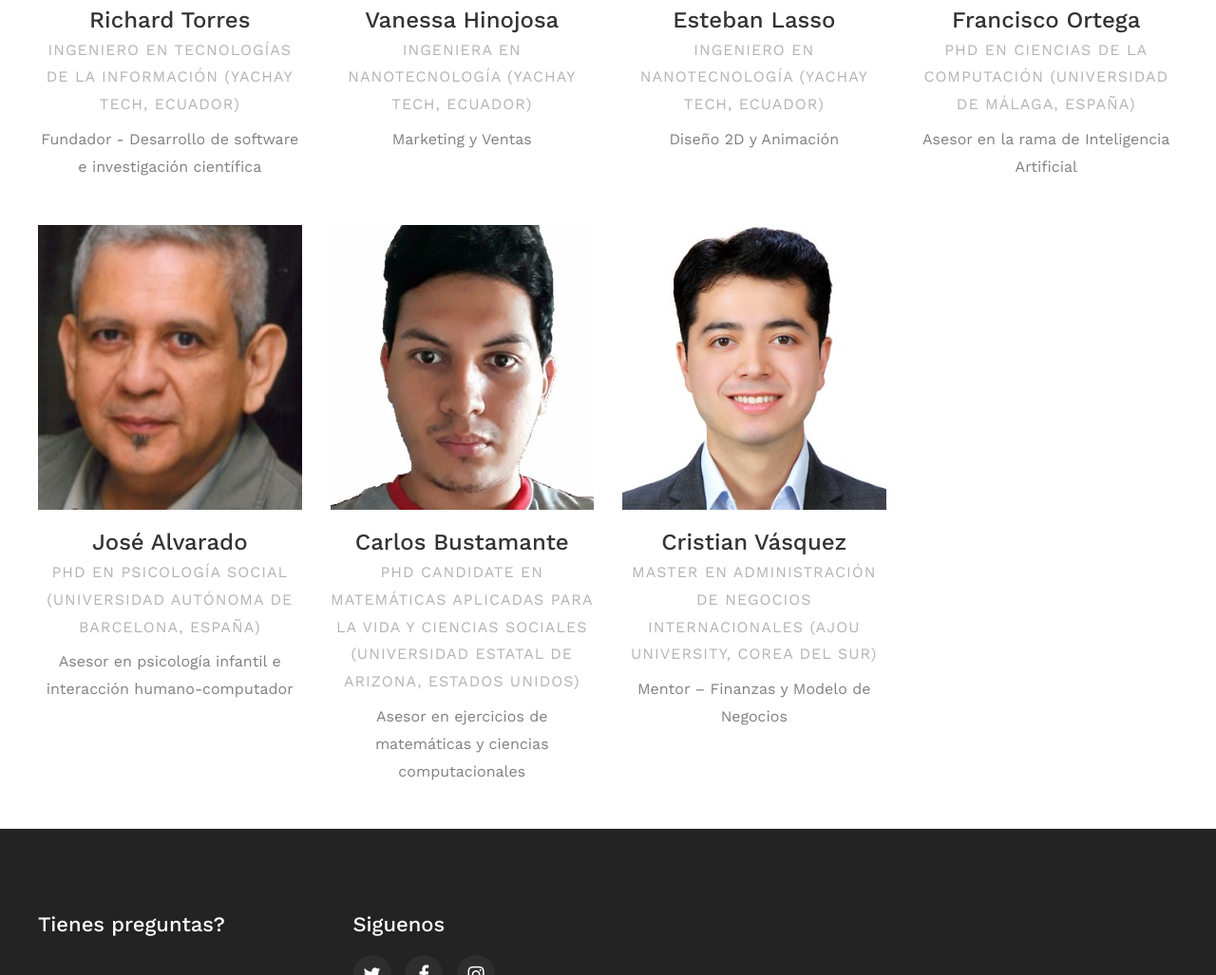
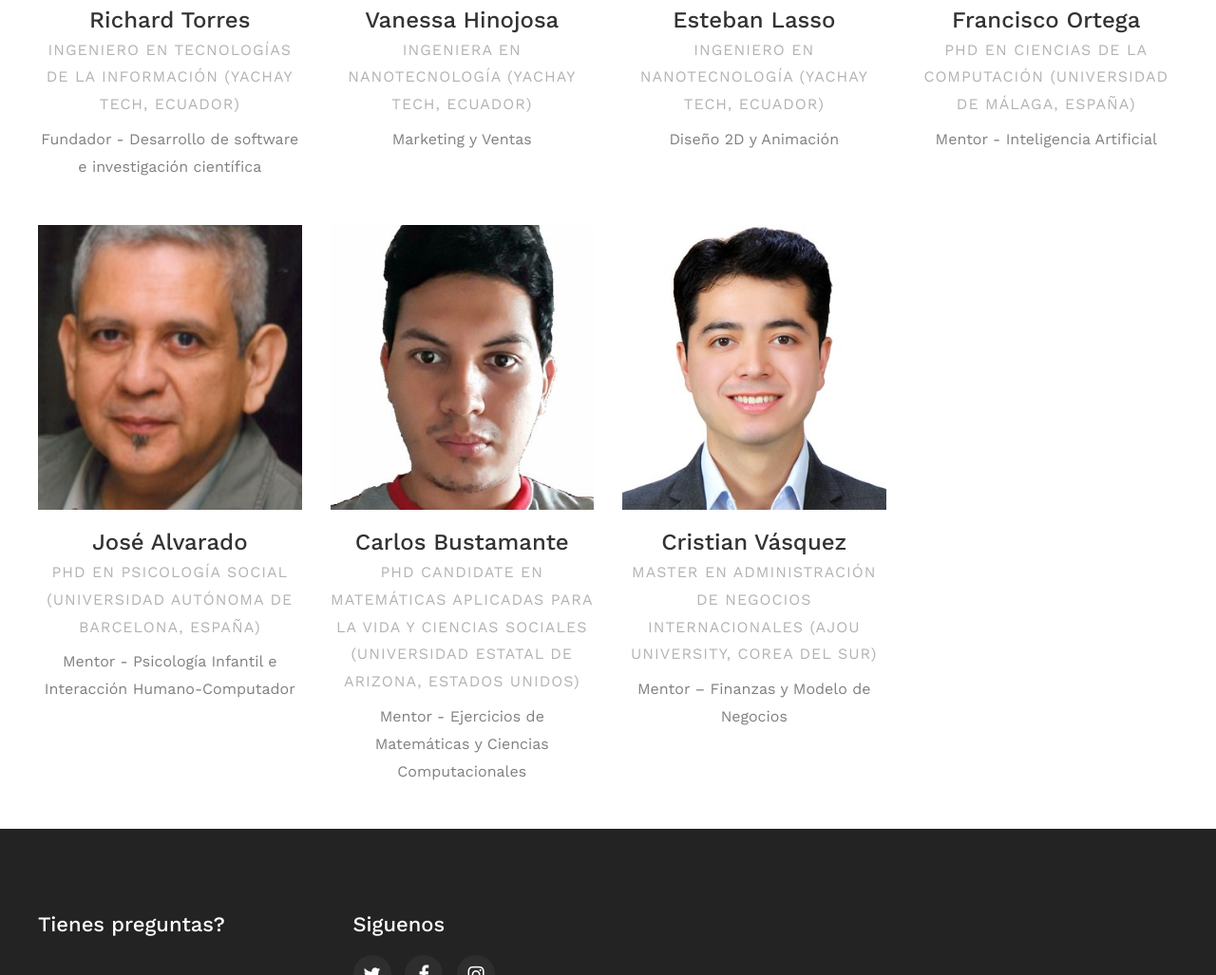
Before and after one commit to dreamerphoenix/website, a plain HTML site: page about.html in a window 1280 px wide. Shown: the part 872-1899 px from the top of the page at 95% size. Drawn offline with nearby package versions, Linux system fonts and the light colour scheme; some packages are replaced by stand-ins of ours; no server answers; files whose address does not match are found by name; a web font is replaced by a local one.

Commit message:
Add in capital letters

```diff
--- a/about.html
+++ b/about.html
@@ -154,7 +154,7 @@
 								<h3>Francisco Ortega</h3>
 								<span class="position mb-2">PhD en ciencias de la computación (Universidad de Málaga, España)</span>
 								<div class="faded">
-									<p>Asesor en la rama de Inteligencia Artificial</p>
+									<p>Mentor - Inteligencia Artificial</p>
 									<ul class="ftco-social text-center">
 		                               <li class="ftco-animate"><a href="https://www.linkedin.com/in/francisco-ortega-zamorano-56bb8788/"><span class="icon-linkedin"></span></a></li>
                                     </ul>
@@ -171,7 +171,7 @@
 								<h3>José Alvarado</h3>
 								<span class="position mb-2">PhD en psicología social (Universidad Autónoma de Barcelona, España)</span>
 								<div class="faded">
-									<p>Asesor en psicología infantil e interacción humano-computador</p>
+									<p>Mentor - Psicología Infantil e Interacción Humano-Computador</p>
 									<ul class="ftco-social text-center">
 		                               <li class="ftco-animate"><a href="https://www.linkedin.com/in/jose-gerardo-alvarado-9a87a67/"><span class="icon-linkedin"></span></a></li>
                                     </ul>
@@ -188,7 +188,7 @@
 								<h3>Carlos Bustamante</h3>
 								<span class="position mb-2">Phd candidate en Matemáticas Aplicadas para la vida y Ciencias Sociales (Universidad Estatal de Arizona, Estados Unidos)</span>
 								<div class="faded">
-									<p>Asesor en ejercicios de matemáticas y ciencias computacionales</p>
+									<p>Mentor - Ejercicios de Matemáticas y Ciencias Computacionales</p>
 									<ul class="ftco-social text-center">
 		                               <li class="ftco-animate"><a href="https://www.linkedin.com/in/carlos-bustamante-8b0a95b8/"><span class="icon-linkedin"></span></a></li>
                                     </ul>
```
